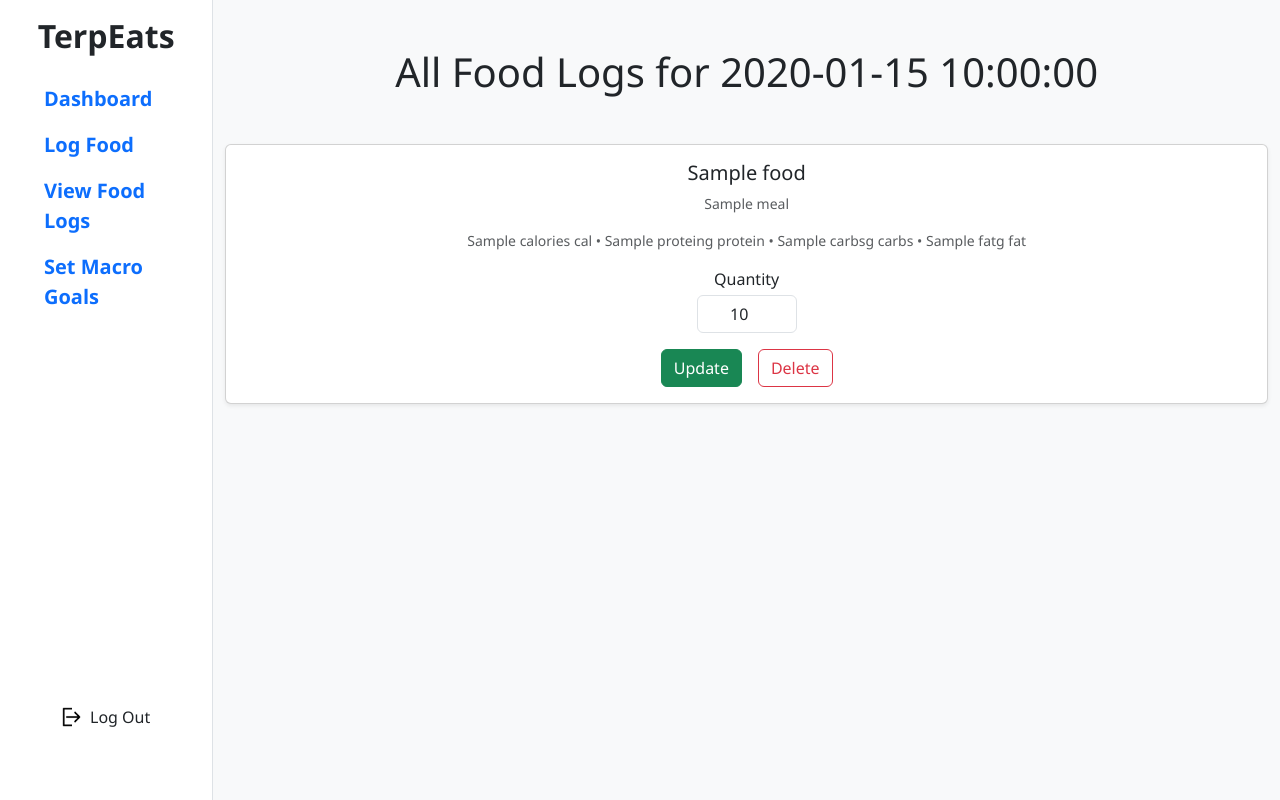
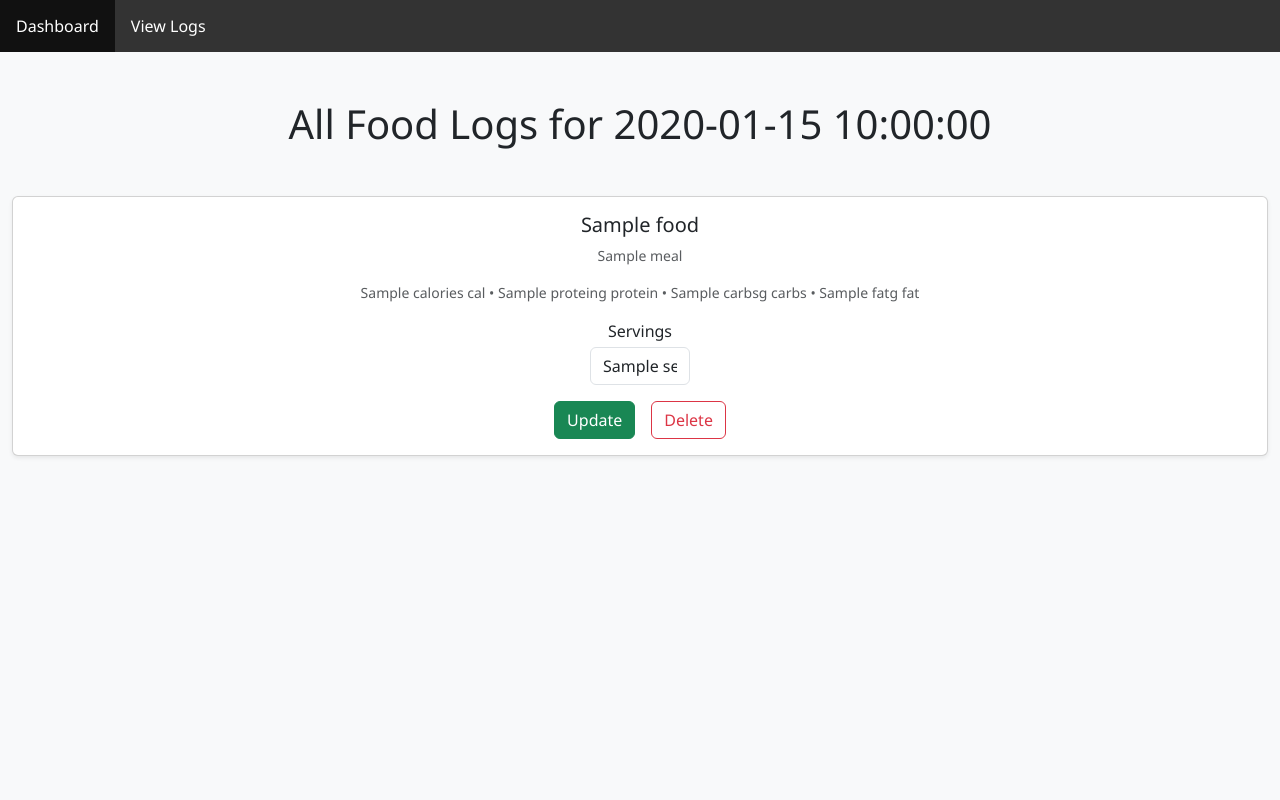
Before and after one commit to 06seanlee/terp-eats, a Flask app: template templates/view_logs.html in a window 1280 px wide. Run offline with Flask 3, Linux system fonts and the light colour scheme; the template is opened without the code that fills it: most values are stand-ins (such as "Sample title", 1, 10 or a date in 2020).

Commit message:
Allow updating and deleting food logs

```diff
--- a/app.py
+++ b/app.py
@@ -71,11 +71,6 @@ def menu():
     else:
         meal = session["meal_type"]
 
-    print("SESSION STATE:")
-    print("dining_hall =", dining_hall)
-    print("date =", date)
-    print("meal =", meal)
-
     if not dining_hall:
         return redirect(url_for("select_dining_hall"))
 
@@ -87,7 +82,7 @@ def menu():
                 session["dining_hall"] = dining_hall
 
             new_date = request.form.get('date')
-            if new_date and database.valid_date(new_date): # menu has entries from this date
+            if new_date: # menu has entries from this date
                 date = database.format_date(new_date) # correct formatting for date
                 session["date"] = date
 
@@ -100,6 +95,8 @@ def menu():
 
 
         selected_food_ids = request.form.getlist("food_id")
+        if not selected_food_ids:
+            return render_template("menu.html", foods=None, meal=meal, date=date)
 
         for food_id in selected_food_ids:
             quantity = int(request.form.get(f"quantity_{food_id}", 1))
@@ -136,6 +133,36 @@ def dashboard():
         foods, total = database.get_daily_macros(False, id, date, True)
 
     return render_template('dashboard.html', daily_total=total, username=username, daily_foods=foods)
+
+@app.route('/view_logs')
+def view_logs():
+    date = scraper.get_formatted_date()
+    username = None
+
+    if 'user_id' in session:
+        id = session.get('user_id')
+        user = database.get_user_by_id(id)
+        username = user[1]
+        foods, total = database.get_daily_macros(True, id, date, True)
+    else:
+        id = session.get('guest_id')
+        foods, total = database.get_daily_macros(False, id, date, True)
+    return render_template("view_logs.html", date=date, food_logs=foods, username=username)
+
+@app.route('/modify_log', methods=['POST'])
+def modify_log():
+    log_id = request.form.get('log_id')
+    action = request.form.get('action')
+
+    if action == 'delete':
+        database.remove_log_by_id(log_id)
+    elif action == 'update':
+        servings = float(request.form.get('servings'))
+        if servings < 0:
+            servings = 1
+        database.update_log(log_id, servings)
+
+    return redirect(url_for('view_logs'))
 
 
 # @app.route('/login', methods=['GET','POST'])
--- a/templates/select_dining_hall.html
+++ b/templates/select_dining_hall.html
@@ -46,7 +46,7 @@
     <div class="container-fluid">
         <div class="row">
             <!-- Main Content -->
-            <div class="col-md-9 col-lg-10 d-flex align-items-center justify-content-center py-5">
+            <div class="d-flex align-items-center justify-content-center py-5">
                 <form method="POST" class="w-100" style="max-width: 400px;">
                     <h1 class="mb-5 text-center">Choose a dining hall</h1>
 
--- a/templates/view_logs.html
+++ b/templates/view_logs.html
@@ -9,86 +9,70 @@
             background: #f8f9fa;
             font-family: 'Segoe UI', Tahoma, Geneva, Verdana, sans-serif;
         }
-
-        .sidebar {
-            min-height: 100vh;
-            padding-top: 0.5rem;
-            padding-bottom: 3rem;
-            display: flex;
-            flex-direction: column;
-            justify-content: space-between;
-            background-color: #ffffff;
-            border-right: 1px solid #dee2e6;
-        }
-
-        .sidebar-header {
-            display: flex;
-            align-items: center;
-            justify-content: center;
-            padding: 0.25rem 0 1rem 0;
-            font-family: 'Segoe UI', Tahoma, Geneva, Verdana, sans-serif;
-            font-weight: 600;
-            font-size: 2rem;
-            color: #212529;
-        }
-
-        .nav-link {
-            transition: color 0.3s ease;
-        }
-
-        .nav-link:hover {
-            color: #0d6efd;
-            text-decoration: underline;
-        }
-
         .form-control.quantity-input {
             max-width: 100px;
             margin: 0 auto;
         }
+        nav ul {
+            list-style-type: none; /* Removes the bullet points */
+            margin: 0;
+            padding: 0;
+            overflow: hidden;
+            background-color: #333; /* Dark background color */
+            display: flex; /* Aligns list items horizontally */
+        }
+
+        /* Style the list items */
+        nav li {
+            float: left; /* Alternative to flex for horizontal layout */
+        }
+
+        /* Style the links */
+        nav li a {
+            display: block; /* Makes the entire area clickable */
+            color: white;
+            text-align: center;
+            padding: 14px 16px;
+            text-decoration: none; /* Removes the default underline from links */
+        }
+
+        /* Change the color of links on hover */
+        nav li a:hover {
+            background-color: #111;
+            text-decoration: none;
+        }
     </style>
 </head>
 <body>
+    <nav>
+        <ul>
+            <li><a href="{{ url_for('dashboard')}}">Dashboard</a></li>
+            <li><a href="{{ url_for('view_logs')}}">View Logs</a></li>
+        </ul>
+    </nav>
 <div class="container-fluid">
     <div class="row">
-        <!-- Sidebar -->
-        <div class="col-md-3 col-lg-2 sidebar">
-            <div class="sidebar-header">TerpEats</div>
-            <nav class="nav flex-column px-3">
-                <a class="nav-link text-primary fw-semibold fs-5" href="{{ url_for('dashboard') }}">Dashboard</a>
-                <a class="nav-link text-primary fw-semibold fs-5" href="{{ url_for('choose_meal') }}">Log Food</a>
-                <a class="nav-link text-primary fw-semibold fs-5" href="{{ url_for('view_logs') }}">View Food Logs</a>
-                <a class="nav-link text-primary fw-semibold fs-5" href="{{ url_for('set_goals') }}">Set Macro Goals</a>
-            </nav>
-            <div class="pb-3 px-3 mt-auto">
-                <a href="{{ url_for('logout') }}" class="btn d-flex align-items-center justify-content-center gap-2 mt-4 mx-auto" style="max-width: 140px;">
-                    <img src="{{ url_for('static', filename='log_out_button.png') }}" alt="Logout Icon" width="20" height="20" />
-                    Log Out
-                </a>
-            </div>
-        </div>
-
         <!-- Main Content -->
-        <div class="col-md-9 col-lg-10 py-5">
+        <div class="py-5">
             <h1 class="text-center mb-5">All Food Logs for {{ date }}</h1>
 
             {% if food_logs %}
                 {% for food in food_logs %}
                     <form method="POST" action="{{ url_for('modify_log') }}" class="mb-4">
                         <input type="hidden" name="log_id" value="{{ food.log_id }}">
-
                         <div class="card shadow-sm">
                             <div class="card-body text-center">
                                 <h5 class="card-title">{{ food.name }}</h5>
                                 <p class="card-text small text-muted">
-                                    {{ food.meal }}
+                                    {{ food.meal.capitalize() }}
                                 </p>
                                 <p class="card-text small text-muted">
                                     {{ food.calories }} cal &bull; {{ food.protein }}g protein &bull; {{ food.carbs }}g carbs &bull; {{ food.fat }}g fat
                                 </p>
 
                                 <div class="mb-3">
-                                    <label class="form-label mb-1">Quantity</label>
-                                    <input type="number" name="quantity" value="{{ food.quantity }}" class="form-control quantity-input text-center" required>
+                                    <label class="form-label mb-1">Servings</label>
+                                    <input type="float" name="servings" value="{{ food.servings }}" class="form-control quantity-input text-center">
                                 </div>
 
                                 <div class="d-flex justify-content-center gap-3">
```
Also changed, not shown: database.py (+19 -19 lines), templates/dashboard.html (+41 -1 lines), templates/menu.html (+41 -1 lines).
